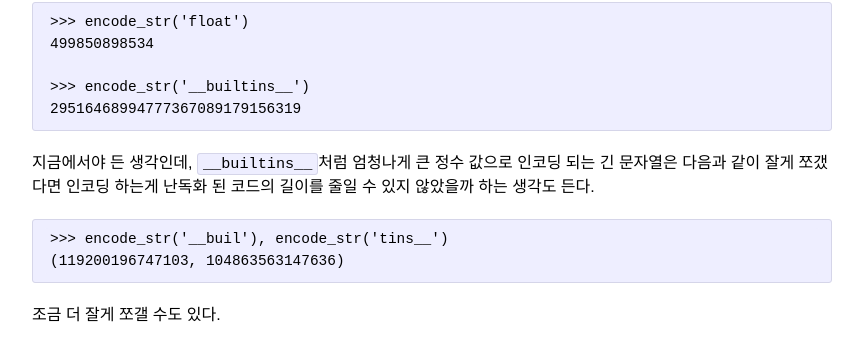
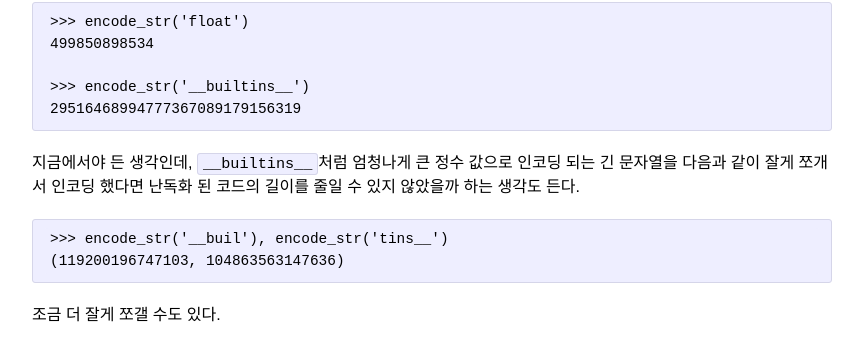
Before and after one commit to suminb/blog-suminb-com, a Jekyll site: the page built from _posts/2016-08-15-spoqa-pycon-2016-obfuscation-contest.markdown, in a window 1280 px wide and 900 px high, scrolled down 3908 px. Shown: the part 106-451 px from the top of the window, without its empty margins (208-1071 px from the left). Built offline with Jekyll 4.4.1, drawn with Linux system fonts in a browser that asks for light colours; formulas are drawn with MathJax 3; comment, search, counter and statistics services are not loaded.

Commit message:
Revise a post

```diff
--- a/_posts/2016-08-15-spoqa-pycon-2016-obfuscation-contest.markdown
+++ b/_posts/2016-08-15-spoqa-pycon-2016-obfuscation-contest.markdown
@@ -156,7 +156,7 @@ Getting Started
     >>> encode_str('__builtins__')
     29516468994777367089179156319
 
-지금에서야 든 생각인데, `__builtins__`처럼 엄청나게 큰 정수 값으로 인코딩 되는 긴 문자열은 다음과 같이 잘게 쪼갰다면 인코딩 하는게 난독화 된 코드의 길이를 줄일 수 있지 않았을까 하는 생각도 든다.
+지금에서야 든 생각인데, `__builtins__`처럼 엄청나게 큰 정수 값으로 인코딩 되는 긴 문자열을 다음과 같이 잘게 쪼개서 인코딩 했다면 난독화 된 코드의 길이를 줄일 수 있지 않았을까 하는 생각도 든다.
 
     >>> encode_str('__buil'), encode_str('tins__')
     (119200196747103, 104863563147636)
```
